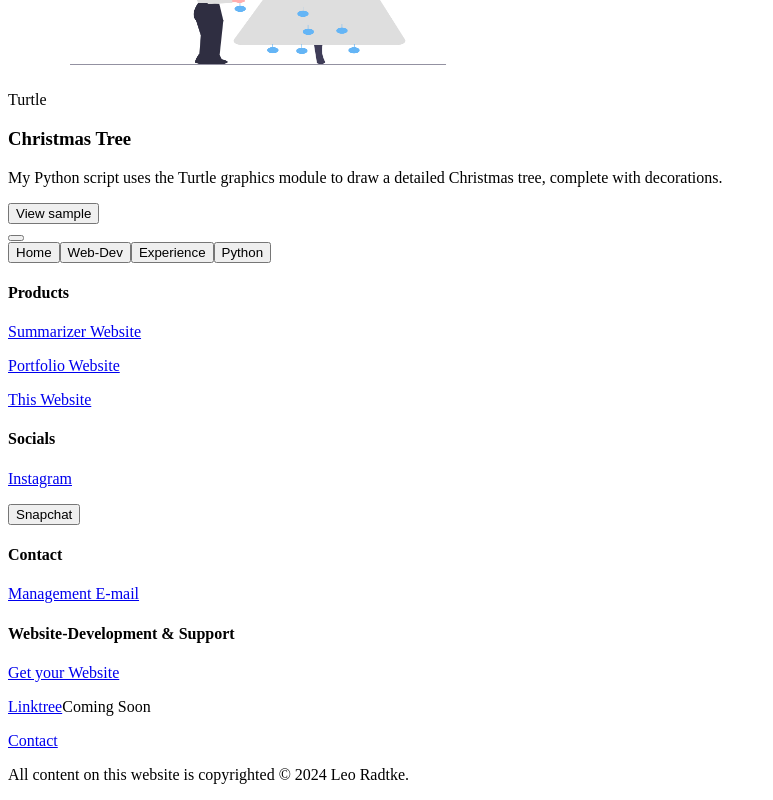
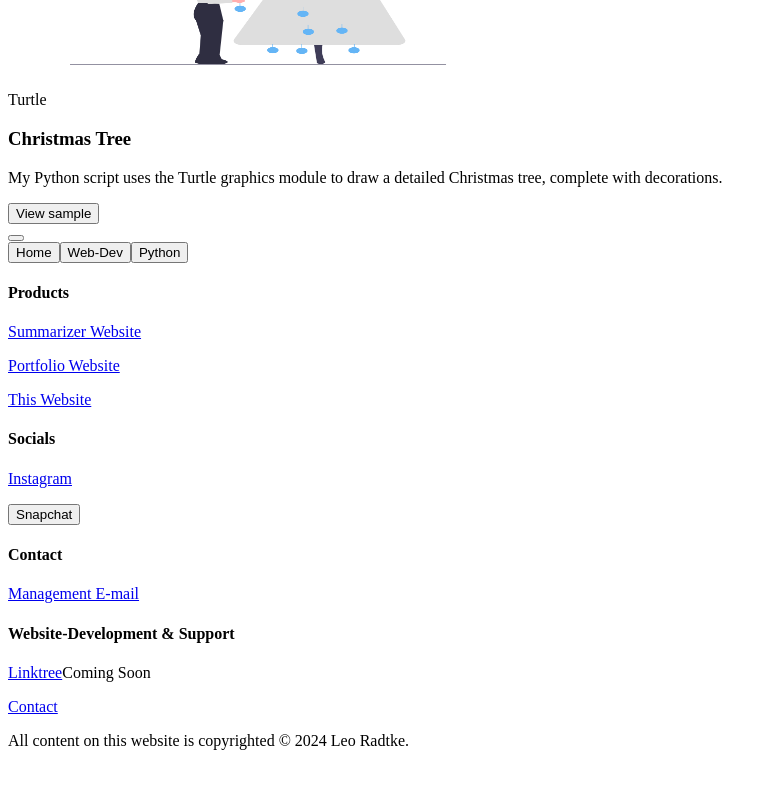
Before and after one commit to Leo17220310/MyWebsiteLeo, a Next.js app: page / in a window 1280 px wide. Shown: the part 4226-5026 px from the top of the page, without its empty margins (0-773 px from the left). After the commit the page ends 4992 px from the top, so only its background shows below. Built offline with nearby package versions, Linux system fonts and the light colour scheme.

Commit message:
removed experience

```diff
--- a/src/components/ui/floating-navbar.tsx
+++ b/src/components/ui/floating-navbar.tsx
@@ -9,7 +9,7 @@ export const FloatingNav = ({
   scrollToWebDev, // Callback-Funktion für das Scrollen zur Webentwicklungssektion
   scrollToHome,
   scrollToPython,
-  scrollToExperience,
+
 }: {
   navItems: {
     name: string;
@@ -20,7 +20,7 @@ export const FloatingNav = ({
   scrollToWebDev: () => void; // Typ für die Callback-Funktion
   scrollToHome: () => void;
   scrollToPython: () => void;
-  scrollToExperience: () => void;
+
 
 }) => {
   const { scrollY } = useScroll();
@@ -95,12 +95,7 @@ export const FloatingNav = ({
             <span className="absolute inset-x-0 w-1/2 mx-auto -bottom-px bg-gradient-to-r from-transparent via-blue-500 to-transparent  h-px" />
           </button>
 
-          <button className="hover:bg-gray-200 border text-sm font-medium relative border-neutral-200 dark:border-white/[0.2] text-black dark:text-white px-4 py-2 rounded-full"
-           onClick={scrollToExperience}>
 
-            <span>Experience</span>
-            <span className="absolute inset-x-0 w-1/2 mx-auto -bottom-px bg-gradient-to-r from-transparent via-blue-500 to-transparent  h-px" />
-          </button>
 
           <button className=" hover:bg-gray-200 border text-sm font-medium relative border-neutral-200 dark:border-white/[0.2] text-black dark:text-white px-4 py-2 rounded-full" onClick={scrollToPython} >
             <span>Python</span>
--- a/src/pages/index.tsx
+++ b/src/pages/index.tsx
@@ -55,12 +55,7 @@ export default function Home() {
     }
   };
 
-  const scrollToExperience = () => {
-    const python = document.getElementById("experience-section");
-    if (python) {
-      python.scrollIntoView({ behavior: "smooth" });
-    }
-  };
+
 
 
 
@@ -119,7 +114,7 @@ export default function Home() {
 
       {/* Navbar */}
        <div>
-       <NavBar navItems={[]} scrollToWebDev={scrollToWebDev} scrollToHome={scrollToHome} scrollToPython={scrollToPython} scrollToExperience={scrollToExperience} />
+       <NavBar navItems={[]} scrollToWebDev={scrollToWebDev} scrollToHome={scrollToHome} scrollToPython={scrollToPython}  />
       </div>
 
       {/* Footer */}
--- a/src/sections/footer.tsx
+++ b/src/sections/footer.tsx
@@ -107,14 +107,6 @@ const Footer = () => {
               <p>
                 <a
                   className="inline-flex gap-x-2 text-gray-400 hover:text-gray-200 dark:text-neutral-400 dark:hover:text-neutral-200"
-                  href="#pricing-section"
-                >
-                  Get your Website
-                </a>
-              </p>
-              <p>
-                <a
-                  className="inline-flex gap-x-2 text-gray-400 hover:text-gray-200 dark:text-neutral-400 dark:hover:text-neutral-200"
                   href="#"
                 >
                   Linktree
```
